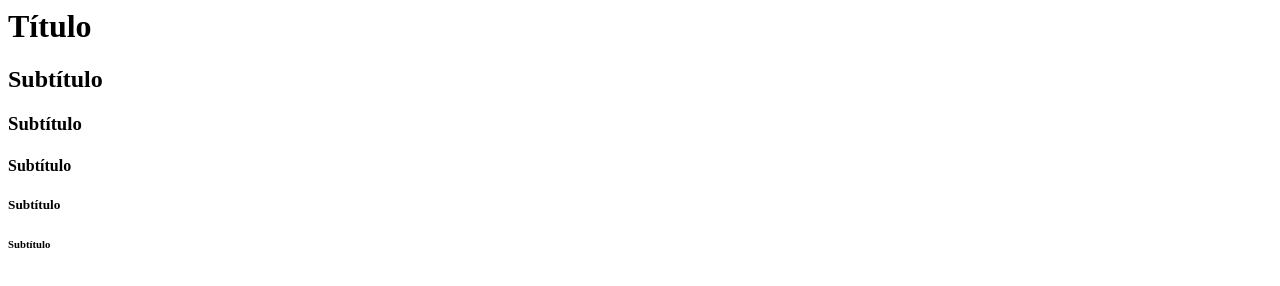
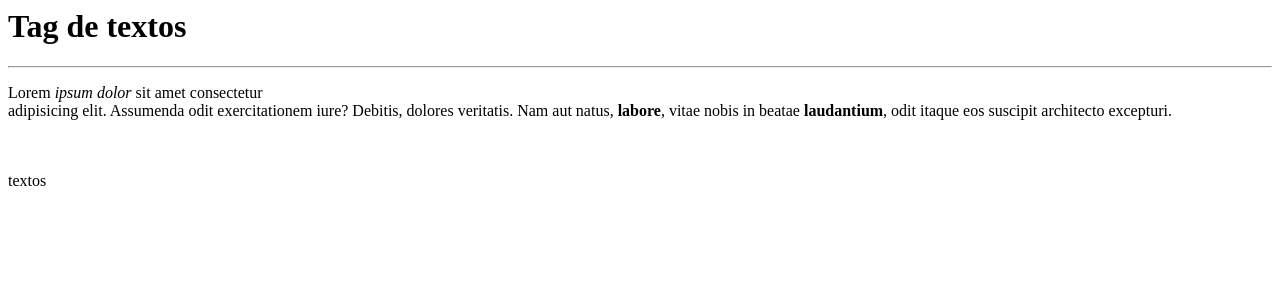
Before and after one commit to StoroniMariana/HTML-na-pratica, a plain HTML site: page index.html in a window 1280 px wide. Drawn offline with Linux system fonts and the light colour scheme.

Commit message:
outras tags
aprendendo sobre tags hr, i, strong, b, e br

```diff
--- a/index.html
+++ b/index.html
@@ -1,18 +1,21 @@
 <html>
     <head>
         <meta charset="UTF-8">
-        <meta name="descripiton" content="Minha página web">
-        <meta name="author" content="Mariana Storoni (Storoni)">
-        <meta name="keywords" content="promagramação">
-        <meta name="robots" content="">
-        <title>Títulos e Subtítulos</title>
+        <title>Tags de textos</title>
     </head>
     <body>
-        <h1>Título</h1>
-        <h2>Subtítulo</h2>
-        <h3>Subtítulo</h3>
-        <h4>Subtítulo</h4>
-        <h5>Subtítulo</h5>
-        <h6>Subtítulo</h6>
+       <h1>Tag de textos</h1>
+       <hr/>
+
+       <p>
+        Lorem <i>ipsum dolor</i> sit amet consectetur <br/>adipisicing elit. Assumenda odit exercitationem iure? Debitis, dolores veritatis. Nam aut natus, <strong>labore</strong>, vitae nobis in beatae <b>laudantium</b>, odit itaque eos suscipit architecto excepturi.
+        </p>
+        <br/><br/>
+
+        <span>
+            textos
+        </span>
+
+
     </body>
 </html>
```
